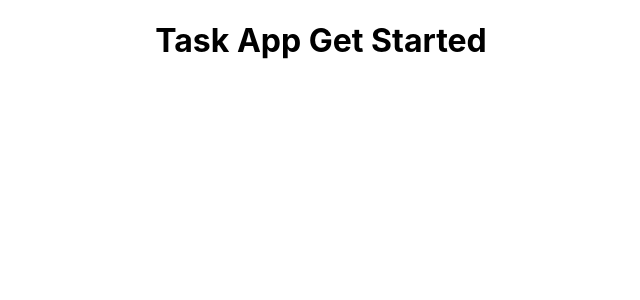
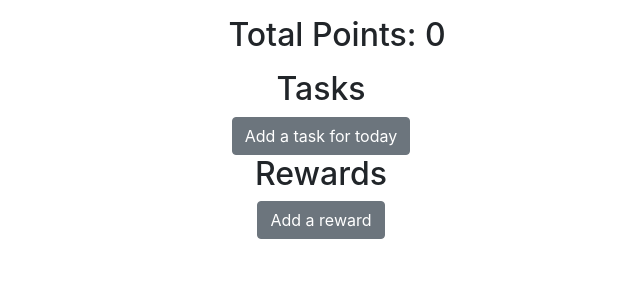
Before and after one commit to jeffkillinger/task-reward, a React (Create React App) app: page / in a window 1280 px wide. Shown: the top 300 px of the page, without its empty margins (319-959 px from the left). Built offline with nearby package versions, Linux system fonts and the light colour scheme.

Commit message:
basic component construction

```diff
--- a/package.json
+++ b/package.json
@@ -3,6 +3,7 @@
   "version": "0.1.0",
   "private": true,
   "dependencies": {
+    "bootstrap": "^4.1.3",
     "react": "^16.5.2",
     "react-dom": "^16.5.2",
     "react-scripts": "2.0.5"
--- a/public/index.html
+++ b/public/index.html
@@ -19,7 +19,7 @@
       work correctly both with client-side routing and a non-root public URL.
       Learn how to configure a non-root public URL by running `npm run build`.
     -->
-    <title>React App</title>
+    <title>Task Rewards</title>
   </head>
   <body>
     <noscript>
--- a/src/App.js
+++ b/src/App.js
@@ -1,11 +1,23 @@
 import React, { Component } from 'react';
+import TotalPoints from './components/TotalPoints';
+import AddTask from './components/AddTask';
+import AddReward from './components/AddReward'
+
 import './App.css';
+
+import 'bootstrap/dist/css/bootstrap.min.css';
 
 class App extends Component {
   render() {
     return (
       <div className="App">
-        <h1>Task App Get Started</h1>
+        <div className="container">
+          <TotalPoints />
+          <h2>Tasks</h2>
+          <AddTask />
+          <h2>Rewards</h2>
+          <AddReward />
+        </div>
       </div>
     );
   }
--- /dev/null
+++ b/src/components/AddReward.js
@@ -0,0 +1,11 @@
+import React, { Component } from 'react';
+
+class AddReward extends Component {
+  render () {
+    return (
+      <button type="button" class="btn btn-secondary">Add a reward</button>
+    );
+  }
+}
+
+export default AddReward;
--- a/src/components/AddTask.js
+++ b/src/components/AddTask.js
@@ -1 +1,11 @@
 import React, { Component } from 'react';
+
+class AddTask extends Component {
+  render () {
+    return (
+      <button type="button" class="btn btn-secondary">Add a task for today</button>
+    );
+  }
+}
+
+export default AddTask;
--- /dev/null
+++ b/src/components/TotalPoints.js
@@ -0,0 +1,13 @@
+import React, { Component } from 'react';
+
+class TotalPoints extends Component {
+  render() {
+    return (
+      <div className="container m-3">
+        <h2>Total Points: <span>0</span></h2>
+      </div>
+    )
+  }
+}
+
+export default TotalPoints;
```
Also changed, not shown: src/components/Reward.js (added), src/components/Task.js (added), 1 other file (tests, documents, lock files or other folders).
